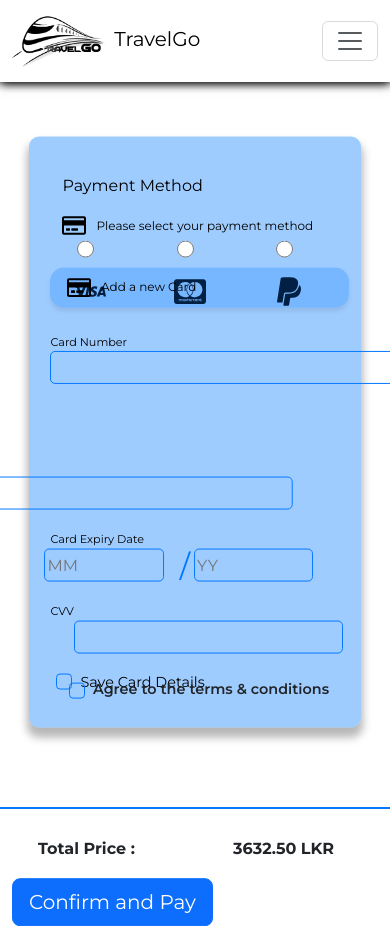
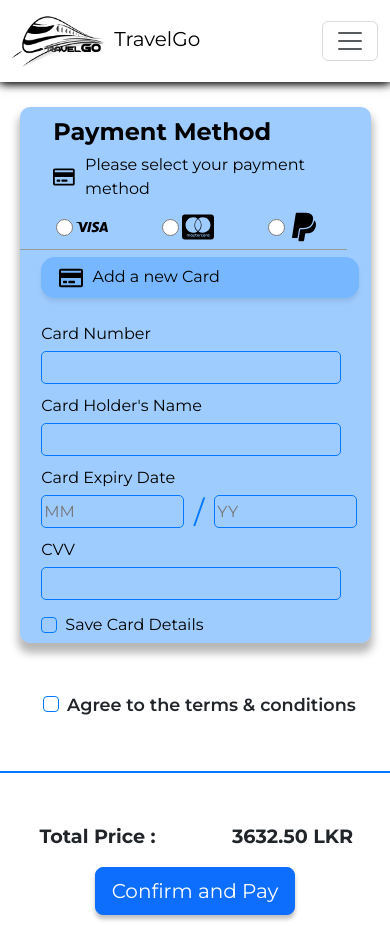
Before and after one commit to nadeeshaMadusanka99/TravelGo-Frontend, a React (Vite) app: page /payment in a window 390 px wide. Built offline with nearby package versions, Linux system fonts and the light colour scheme.

Commit message:
Update Payment.scss

```diff
--- a/src/Screens/Payment/Payment.scss
+++ b/src/Screens/Payment/Payment.scss
@@ -3,12 +3,19 @@
     display: flex;
     flex-direction: column;
     justify-content: space-between;
-    align-items: center;
+   // align-items: center;
     height: 100vh;
     overflow: hidden;
 
     .payment-container{
         @include blue-backdrop;
+        max-width: 90%;
+    }
+    .payment-heading{
+        font-size: 1.5rem;
+        font-weight: weight(bold);
+        margin-top: 0;
+        margin-bottom: 0;
     }
 }
 .content-inside-upper{
@@ -68,9 +75,14 @@
     @extend .card-inputs;
 
 }
+
+
 .card-inputs-date{
     @extend .card-inputs;
     width: 45%;
+}
+.card-label{
+    display: block;
 }
 .slash{
     margin: 0 10px 0 10px;
@@ -95,14 +107,16 @@
 }
 .terms-check{
     display: flex;
-    align-items: left;
+    margin-left: 9%;
+    max-width:88%;
+
 
 }
 .terms-check-label{
     font-size: 1.1rem;
     font-weight: weight(medium-l);
 }
-.checkout-btn{
+.check-btn{
     margin-left: 50%;
     margin-bottom: 3%;
     align-items: center;
@@ -114,143 +128,28 @@
     font-weight: weight(bold);
     margin-left: 30%;
 }
-.total{
-    margin-left: 76%;
-}
-
-@media (max-width:720px){
-    .payment-container{
-        width: 85%;
-        height: 70%;
 
 
-        transform: translateY(5%);
-        .centered-container{
-            margin: 0;
-            font-size: 75%;
-        }
-        .form-check-inline{
-            margin-left: 4%;
-        }
-        .form-check-payment-methods{
-            font-size: 2rem;
 
-        }
+@media (max-width:770px){
 
-        .divider{
-            transform: translateY(-70px);
-        }
-        .content-inside-upper{
-            margin-top:12%;
-            margin-bottom: 10%;
-        }
-        .content-inside-bottom{
-
-            transform: translateY(-70px);
-        }
-        .new-card{
-            transform: translateY(-30%);
-        }
-        .new-card-content{
-            //margin: auto auto auto 3%;
-            padding:1%;
-            font-size: 75%;
-        }
-        .card-number{
-            transform: translateY(-30%);
-
-        }
-        .card-holder{
-
-            transform: translateX(-100%);
-            margin-top: 10%;
+    .payment{
+        overflow-y:scroll ;
+    }
+    .btncontainer{
+        display: flex;
+        flex-direction: column;
+        align-items: center;
+        justify-content: center;
 
 
-        }
-        .card-label{
-            font-size: 70%;
-            transform: translateY(40%);
-            width: 100%;
-        }
-        .card-inputs-date{
-            width: 20%;
-            transform: translateX(-5%);
-        }
-        .card-inputs-cvv{
-             width: 45%;
-             margin-left: 4%;
-
-         }
-        .form-group{
-            width: 200%;
-        }
     }
-    .form-check{
-        margin-left: 1%;
-
+    .check-btn{
+        margin-left: 0%;
     }
-    .form-check-label{
-        font-size: 90%;
-
-    }
-    .terms-check{
-        margin-top: 15%;
-        transform: translateY(-100%);
-    }
-    .terms-check-label{
-        font-size: 90%;
-
-        margin-bottom: 10%;
-    }
-    .bottom-row{
-        display: flex;
-        flex-direction: row;
-    }
-    .bottom-price{
-
-
-        display: flex;
-        flex-direction: column;
-        transform: translateY(20%);
-       // font-size: 1rem;
-        justify-content: center;
-        align-items: center;
-    }
-
-    .total-price{
-        margin-bottom: 5%;
-        width: 40%;
-        margin-left: 5%;
-        height: 10%;
-        margin-top:-5%
-    }
-
-    .total{
-        margin-left: 5%;
-        font-size: 1rem;
-        display: inline-block;
-    }
-    .total-price-val{
-        margin-top: -5%;
-        margin-bottom: 5%;
-        width: 40%;
-        height: 10%;
-        margin-left: 10%;
-    }
-    .total-value{
-
-        margin-left: 5%;
-        font-size: 1rem;
-        width: 100%;
-
-    }
-    .checkout-btn{
-        margin-left: 70%!important;
-        font-size:1rem;
-        //margin-bottom: 10%;
-        width:200%;
-
-       transform: translateY(-50%);
+    .total , .total-value{
+        text-align: center;
+        margin-left: 0%;
     }
 
 }
```
